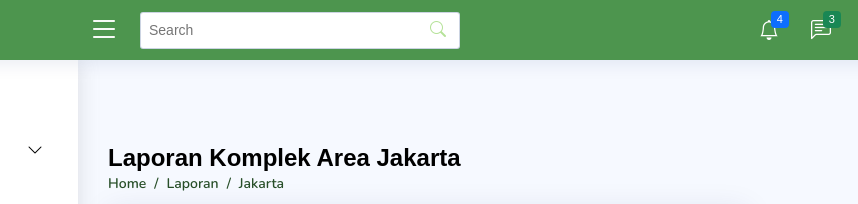
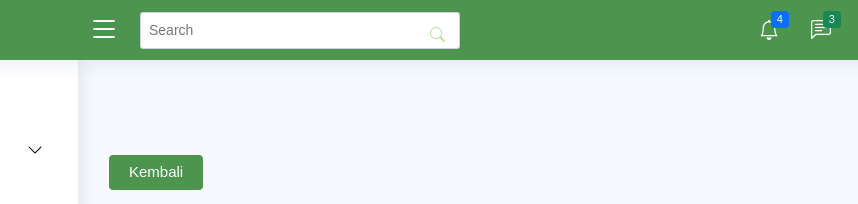
Before and after one commit to trash-go/Web-Admin, a plain HTML site: page Admin/user_komplek_101.html in a window 1280 px wide. Shown: the top 204 px of the page, 222-1080 px from the left. Drawn offline with nearby package versions, Linux system fonts and the light colour scheme.

Commit message:
commit on 'main'

```diff
--- a/Admin/user_komplek_101.html
+++ b/Admin/user_komplek_101.html
@@ -358,7 +358,30 @@
   </aside><!-- End Sidebar-->
 
   <main id="main" class="main">
-
+    <style>
+      button,input[type=submit],input[type=reset] {
+          font-family: sans-serif;
+          font-size: 15px;
+          background: #4d954e;
+          color: white;
+          border: white 1px solid;
+          border-radius: 5px;
+          padding: 6px 20px;
+          margin-top: 10px;
+      }
+      a {
+          text-decoration: none;
+      }
+      a:hover, button:hover, input[type=submit]:hover, input[type=reset]:hover{
+          opacity:0.9;
+      }
+    </style>
+    <button onclick="goBack()">Kembali</button>
+    <script>
+        function goBack() {
+            window.history.back();
+        }
+    </script><p></p>
     <div class="pagetitle">
       <h1>Laporan Komplek Area Jakarta</h1>
       <nav>
```
Also changed, not shown: Admin/laporan-tangerang.html (+2 -2 lines).
